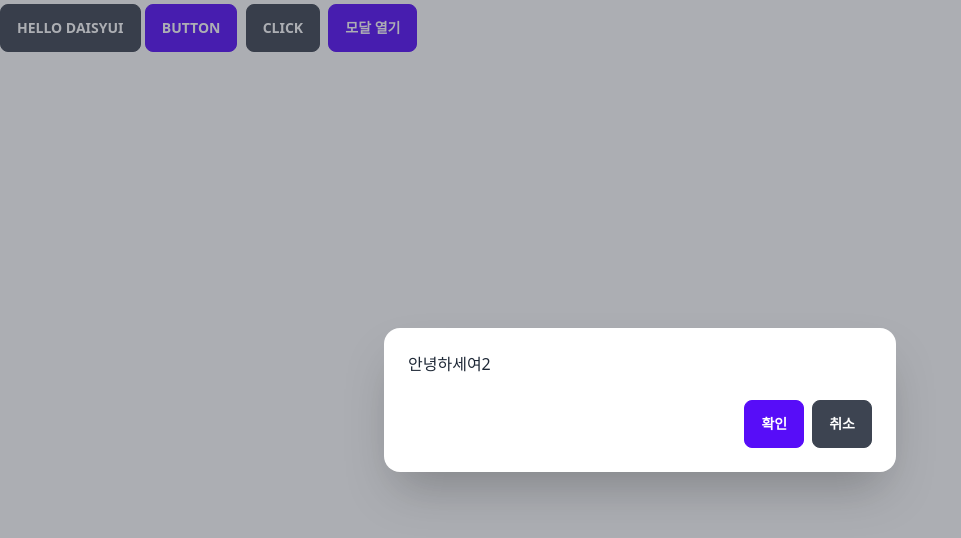
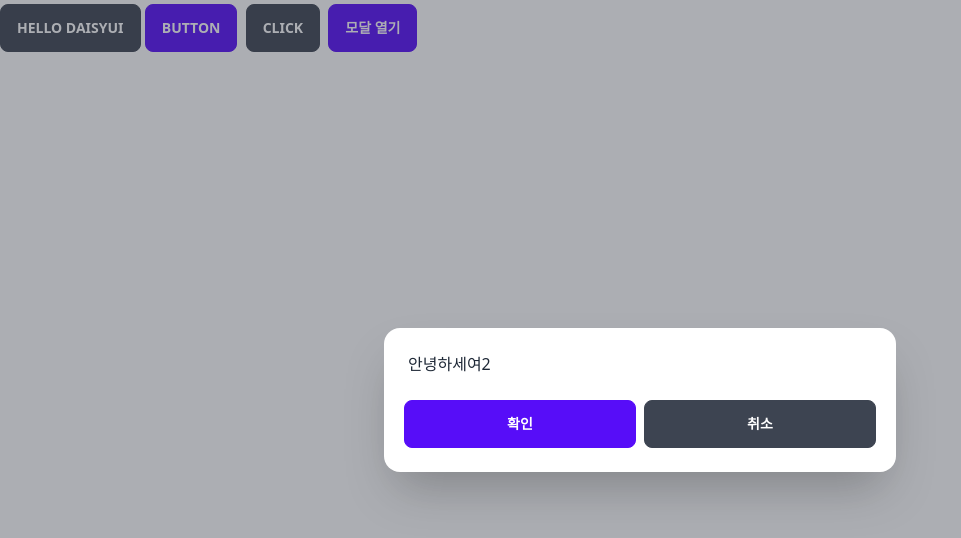
Before and after one commit to minokuma/daisyui-svelte-vite-eevobb, a Svelte app: page / in a window 1280 px wide. Both pictures are taken after a click on the label "모달 열기". Shown: the top 538 px of the page, without its empty margins (0-961 px from the left). Built offline with nearby package versions, Linux system fonts and the light colour scheme.

Commit message:
1 file modified

```diff
--- a/src/App.svelte
+++ b/src/App.svelte
@@ -19,9 +19,9 @@
 <div class="modal">
   <div class="modal-box">
     <p>안녕하세여2</p>
-    <div class="modal-action flex items-stretch">
-      <label for="my-modal-3" class="btn btn-primary">확인</label>
-      <label for="my-modal-3" class="btn">취소</label>
+    <div class="modal-action flex justify-center items-stretch">
+      <label for="my-modal-3" class="btn btn-primary w-1/2">확인</label> <!-- 절반 너비로 설정 -->
+      <label for="my-modal-3" class="btn w-1/2">취소</label> <!-- 절반 너비로 설정 -->
     </div>
   </div>
 </div>
```
